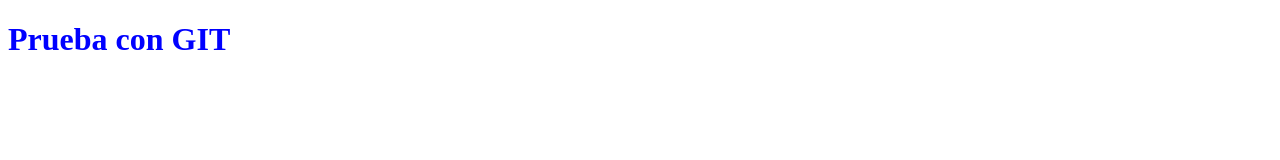
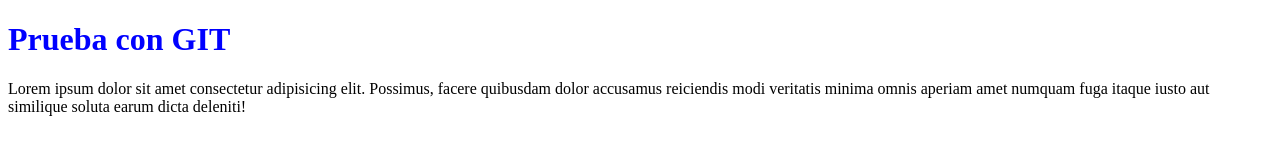
Before and after one commit to catapc02/Programa-git, a plain HTML site: page proyecto/index.html in a window 1280 px wide. Drawn offline with Linux system fonts and the light colour scheme.

Commit message:
agregué un párrafo de muestra

```diff
--- a/proyecto/index.html
+++ b/proyecto/index.html
@@ -8,5 +8,6 @@
 </head>
 <body>
   <h1>Prueba con GIT</h1>
+  <p>Lorem ipsum dolor sit amet consectetur adipisicing elit. Possimus, facere quibusdam dolor accusamus reiciendis modi veritatis minima omnis aperiam amet numquam fuga itaque iusto aut similique soluta earum dicta deleniti!</p>
 </body>
 </html>
```
